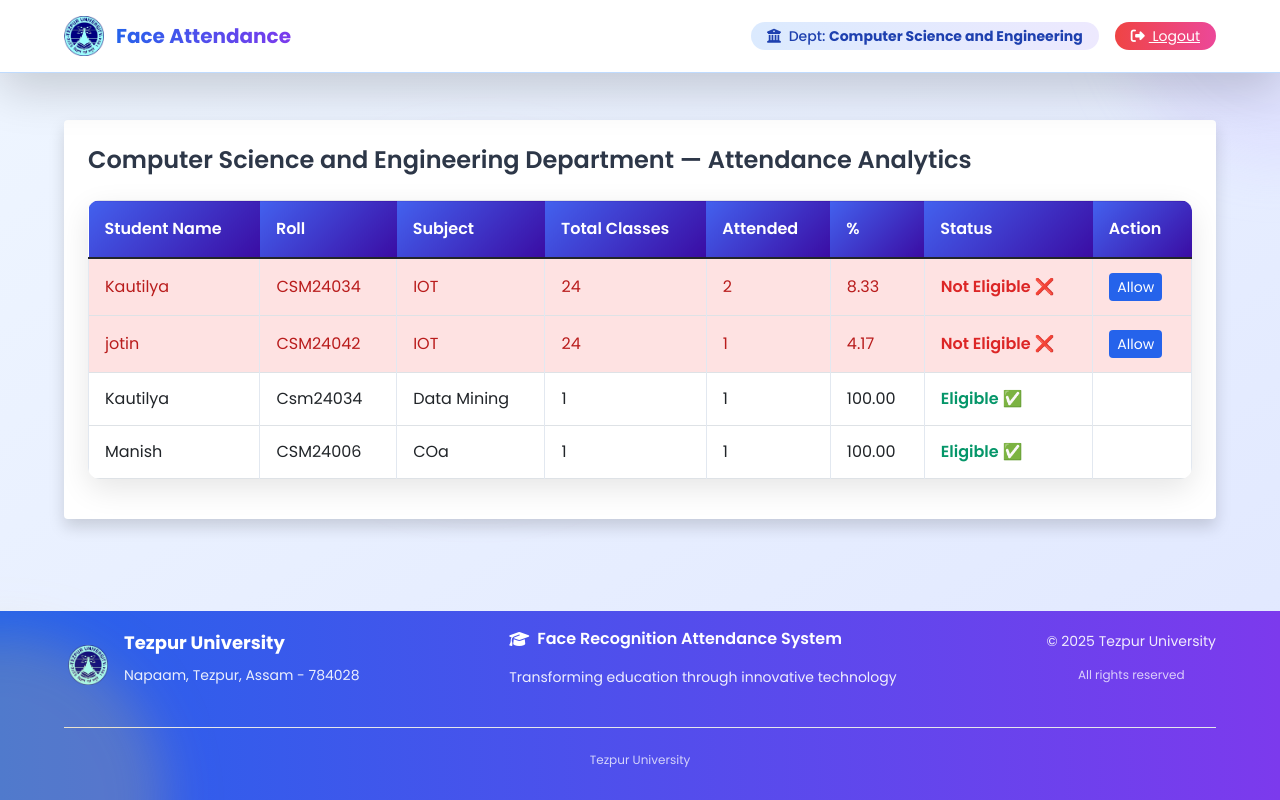
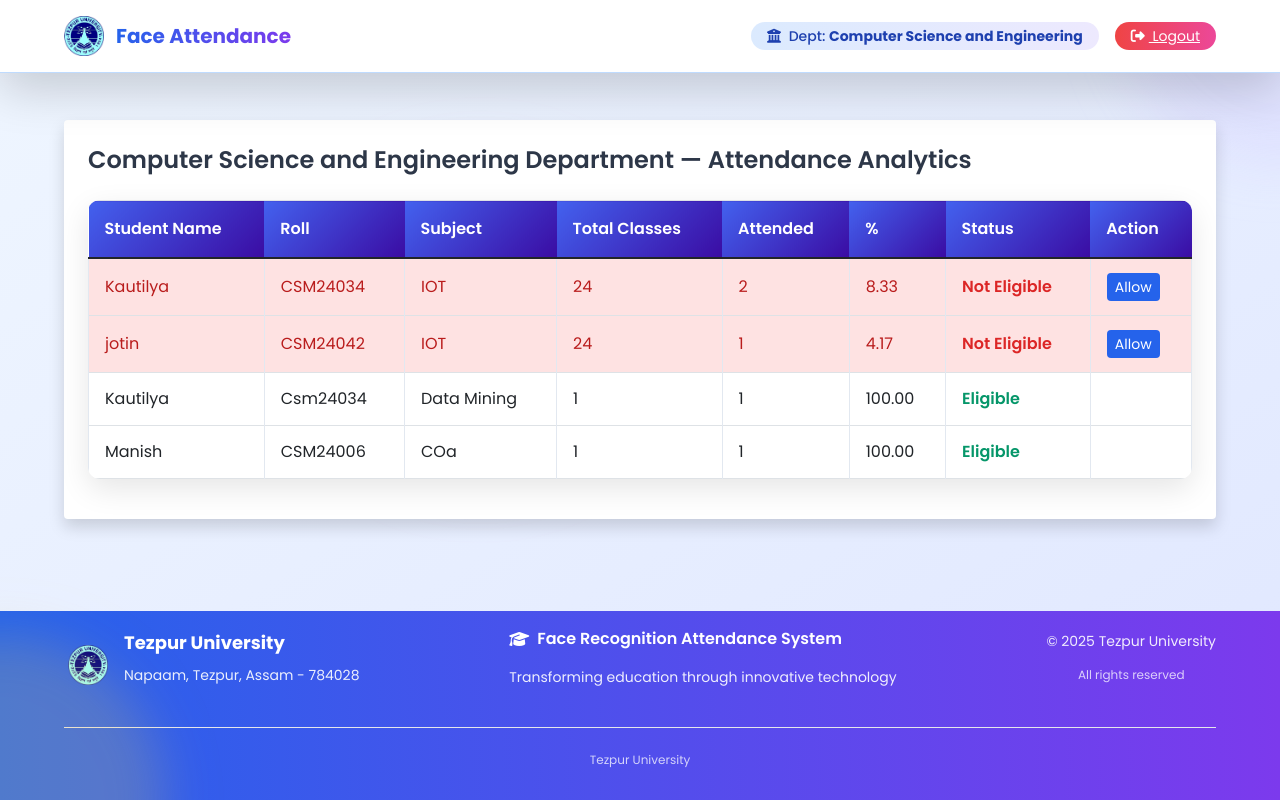
Before and after one commit to kautilyadhyan12/face-recognition-attendance-system, a Flask app: page /department/analytics in a window 1280 px wide. Run offline with Flask 3, Linux system fonts and the light colour scheme; a user stored in the database is signed in.

Commit message:
Update department_analytics.html

```diff
--- a/templates/department_analytics.html
+++ b/templates/department_analytics.html
@@ -28,9 +28,9 @@
         <td>{{ "%.2f"|format(a.perc) }}</td>
         <td>
           {% if a.eligible %}
-            <span class="text-green-600 font-semibold">Eligible ✅</span>
+            <span class="text-green-600 font-semibold">Eligible </span>
           {% else %}
-            <span class="text-red-600 font-semibold">Not Eligible ❌</span>
+            <span class="text-red-600 font-semibold">Not Eligible </span>
           {% endif %}
         </td>
         <td>
```
